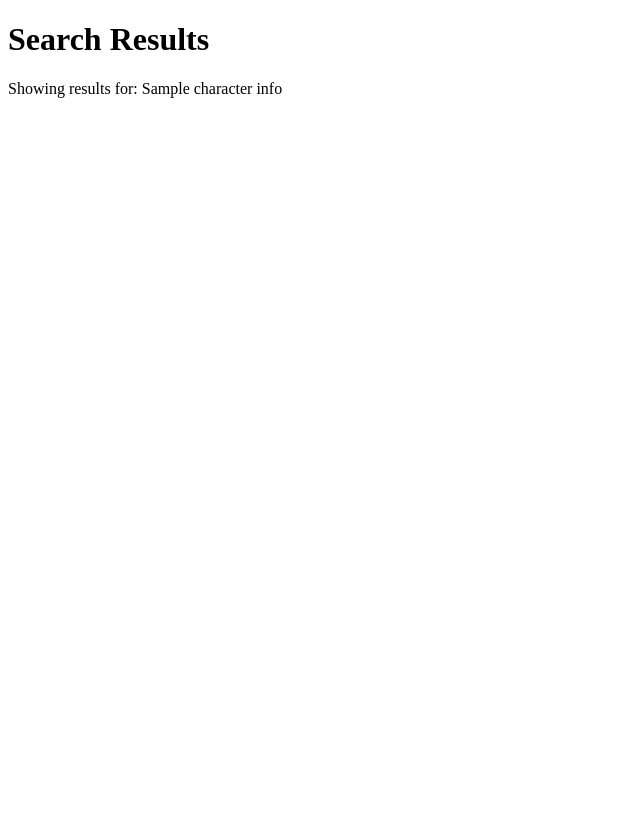
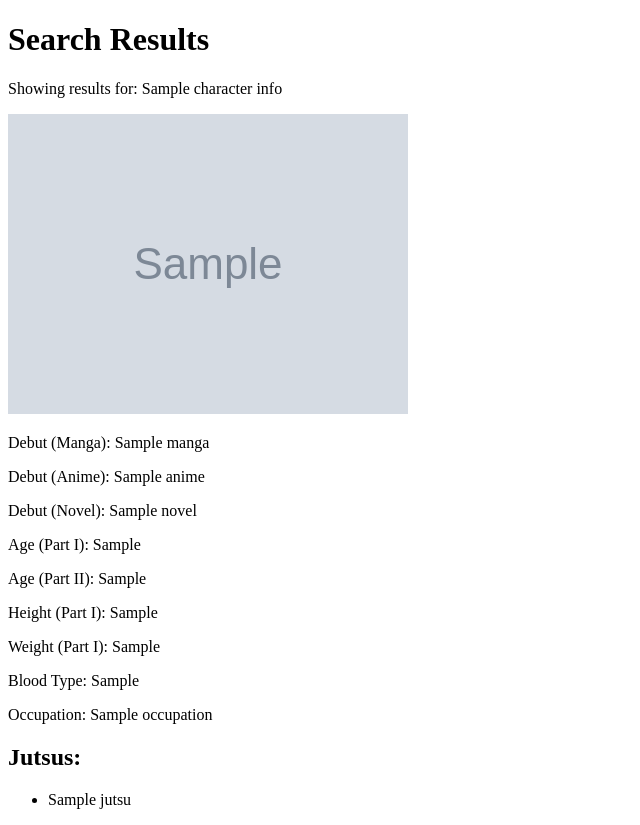
Before and after one commit to GentGn/Naruto_Projekt, a Flask app: template website/templates/search_results.html in a window 1280 px wide. Shown: the whole page, without its empty margins (0-640 px from the left). Before the commit the page ends 98 px from the top, so only its background shows below. Run offline with Flask 3, Linux system fonts and the light colour scheme; the template is opened without the code that fills it: most values are stand-ins (such as "Sample title", 1, 10 or a date in 2020); grey boxes marked "Sample" are stand-in pictures.

Commit message:
fertige_suchfunktion+randinfos

```diff
--- a/website/templates/search_results.html
+++ b/website/templates/search_results.html
@@ -7,6 +7,23 @@
 <body>
     <h1>Search Results</h1>
     <p>Showing results for: {{ character_info['name'] }}</p>
+    <img src="{{ character_info['images'][0] }}" alt="{{ character_info['name'] }} Image">
+    <p>Debut (Manga): {{ character_info['debut']['manga'] }}</p>
+    <p>Debut (Anime): {{ character_info['debut']['anime'] }}</p>
+    <p>Debut (Novel): {{ character_info['debut']['novel'] }}</p>
+    <!-- Zeige weitere Informationen an, z.B.: -->
+    <p>Age (Part I): {{ character_info['personal']['age']['Part I'] }}</p>
+    <p>Age (Part II): {{ character_info['personal']['age']['Part II'] }}</p>
+    <p>Height (Part I): {{ character_info['personal']['height']['Part I'] }}</p>
+    <p>Weight (Part I): {{ character_info['personal']['weight']['Part I'] }}</p>
+    <p>Blood Type: {{ character_info['personal']['bloodType'] }}</p>
+    <p>Occupation: {{ character_info['personal']['occupation'] }}</p>
 
+    <h2>Jutsus:</h2>
+    <ul>
+    {% for jutsu in character_info['jutsu'] %}
+        <li>{{ jutsu }}</li>
+    {% endfor %}
+    </ul>
 </body>
 </html>
```
